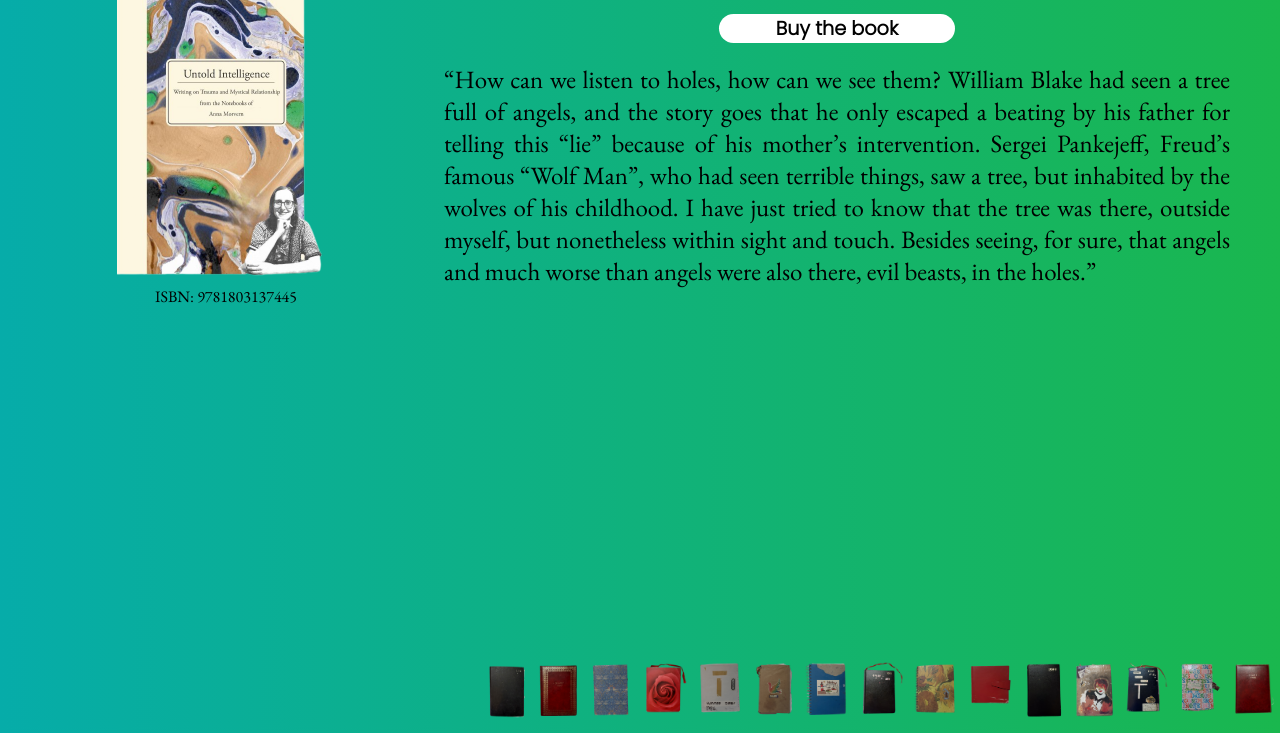
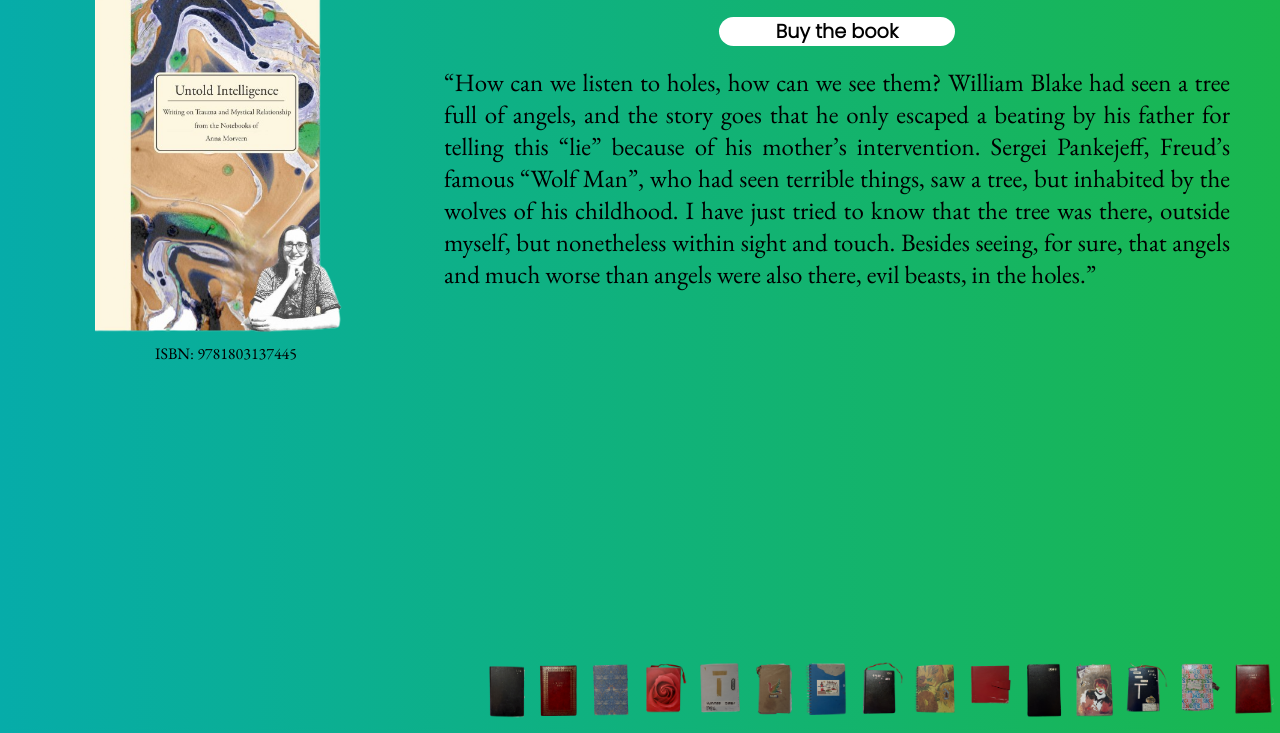
Before and after one commit to UntoldIntel/UntoldIntel.github.io, a plain HTML site: page index.html in a window 1280 px wide. Shown: the part 67-800 px from the top of the page. Drawn offline with nearby package versions, Linux system fonts and the light colour scheme.

Commit message:
Update styles.css

```diff
--- a/styles.css
+++ b/styles.css
@@ -4,7 +4,7 @@ html{
 	font-size: 1.20em;
 	font-family: 'EB Garamond', serif;
 	text-align: center;
-        height: 99.35%;
+    height: 99.35%;
 	background: rgba(6, 172, 169, 1.0);
 	background: -webkit-linear-gradient(left, rgba(6, 172, 169, 1.0), rgba(26, 183, 78, 1.0));
 	background: -moz-linear-gradient(left, rgba(6, 172, 169, 1.0), rgba(26, 183, 78, 1.0));
@@ -99,7 +99,7 @@ a:hover{
 		margin-left: 35%;
 	}
 	#author-image{
-		width: 54%;
+		width: 60%;
 	}
 	.red{
 		padding-top: 50px;
@@ -111,7 +111,7 @@ a:hover{
 		margin-left: 37%;
 	}
 	#author-image{
-		width: 55%;
+		width: 65%;
 	}
 	.red{
 		padding-top: 20px;
@@ -119,7 +119,7 @@ a:hover{
 }
 @media(max-width: 1300px){
 	#author-image{
-		width: 50%;
+		width: 60%;
 	}
 	.red{
 		padding-top: 0px !important;
@@ -130,7 +130,7 @@ a:hover{
 }
 @media(max-width: 1200px){
 	#author-image{
-		width: 50%;
+		width: 70%;
 	}
 	.red{
 		padding-top: -10px !important;
```
